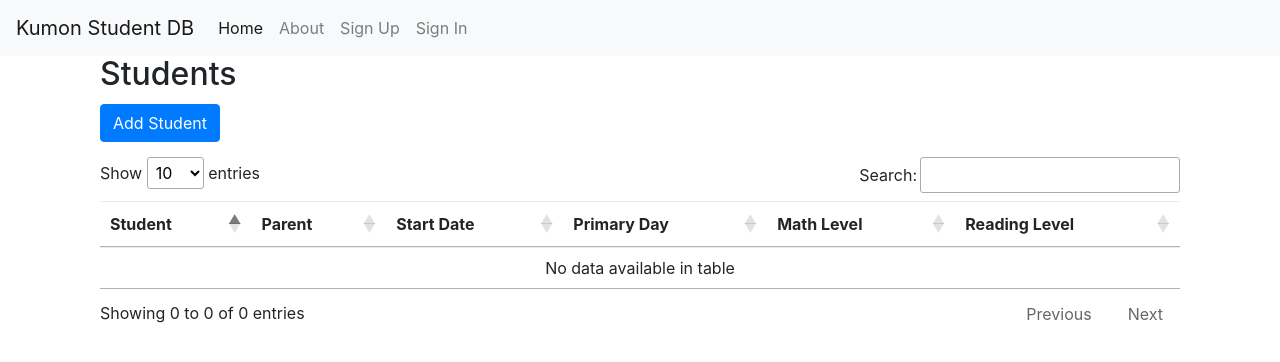
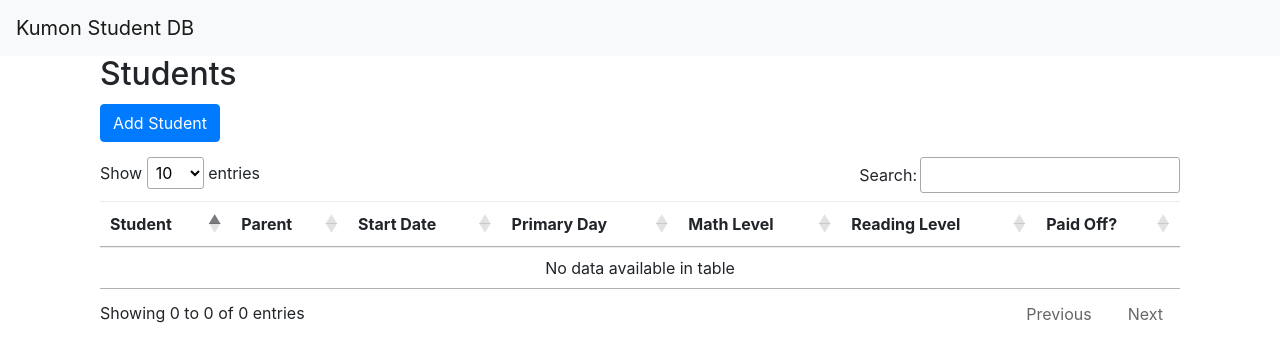
Before and after one commit to half-adder/kumon, a Django app: page /registration/students/ in a window 1280 px wide. Shown: the top 362 px of the page. Run offline with Django 3.2, Linux system fonts and the light colour scheme; data that the repository does not hold is empty; some libraries are stand-ins or nearby versions.

Commit message:
Make things more resilient

```diff
--- a/config/urls.py
+++ b/config/urls.py
@@ -6,10 +6,10 @@ from django.views.generic import TemplateView
 from django.views import defaults as default_views
 
 urlpatterns = [
-    path("", TemplateView.as_view(template_name="pages/home.html"), name="home"),
-    path(
-        "about/", TemplateView.as_view(template_name="pages/about.html"), name="about"
-    ),
+    # path("", TemplateView.as_view(template_name="pages/home.html"), name="home"),
+    # path(
+    #     "about/", TemplateView.as_view(template_name="pages/about.html"), name="about"
+    # ),
     # Django Admin, use {% url 'admin:index' %}
     path(settings.ADMIN_URL, admin.site.urls),
     # User management
--- a/kumon_student_db/static/js/student_form.js
+++ b/kumon_student_db/static/js/student_form.js
@@ -74,7 +74,6 @@ $("document").ready(function() {
 
 
 function getCostInfo(startDate, nSubjects, regDiscount, callback) {
-    console.log("hello");
     const params = {
         'start_date': startDate,
         'n_subjects': nSubjects,
--- a/kumon_student_db/student_registration/utils.py
+++ b/kumon_student_db/student_registration/utils.py
@@ -78,9 +78,9 @@ def prorated_cost(start_date, monthly_cost):
         start_date.year, start_date.month, calendar.SATURDAY
     ) + n_weekdays_in_month(start_date.year, start_date.month, calendar.TUESDAY)
 
-    return round((class_days_left / total_class_days) * monthly_cost)
+    return round((class_days_left / total_class_days) * float(monthly_cost))
 
 
 def total_cost(start_date, monthly_cost, registration_cost, n_subjects):
     per_subj_cost = prorated_cost(start_date, monthly_cost) + (2 * monthly_cost)
-    return registration_cost + (n_subjects * per_subj_cost)
+    return float(registration_cost) + float((n_subjects * per_subj_cost))
--- a/kumon_student_db/student_registration/views.py
+++ b/kumon_student_db/student_registration/views.py
@@ -4,6 +4,7 @@ from django.views.generic.edit import UpdateView, DeleteView, CreateView
 from django.http import JsonResponse, HttpResponse
 
 from dateutil import parser
+from decimal import Decimal
 
 from kumon_student_db.student_registration import models, forms, utils
 
@@ -80,12 +81,12 @@ def get_cost_info(request):
 
     start_date = parse_start_date_or_error(request)
     n_subjects = parse_n_subjects_or_error(request)
-    registration_discount = request.GET["registration_discount"]
+    registration_discount = Decimal(request.GET["registration_discount"])
+
     registration_base_cost = models.RegistrationCost.get_cost_for(start_date)
-    registration_cost = (
-        registration_base_cost * (100 - int(registration_discount)) / 100
-    )
+    registration_cost = float((100-registration_discount) * registration_base_cost / 100)
     monthly_cost = models.MonthlyCost.get_cost_for(start_date)
+
     response = {
         "monthly_cost": monthly_cost,
         "registration_cost": registration_cost,
--- a/kumon_student_db/templates/base.html
+++ b/kumon_student_db/templates/base.html
@@ -43,37 +43,37 @@
             aria-label="Toggle navigation">
       <span class="navbar-toggler-icon"></span>
     </button>
-    <a class="navbar-brand" href="{% url 'home' %}">Kumon Student DB</a>
+    <a class="navbar-brand" href="{% url 'student_registration:student-list' %}">Kumon Student DB</a>
 
-    <div class="collapse navbar-collapse" id="navbarSupportedContent">
-      <ul class="navbar-nav mr-auto">
-        <li class="nav-item active">
-          <a class="nav-link" href="{% url 'home' %}">Home <span class="sr-only">(current)</span></a>
-        </li>
-        <li class="nav-item">
-          <a class="nav-link" href="{% url 'about' %}">About</a>
-        </li>
-        {% if request.user.is_authenticated %}
-          <li class="nav-item">
+{#    <div class="collapse navbar-collapse" id="navbarSupportedContent">#}
+{#      <ul class="navbar-nav mr-auto">#}
+{#        <li class="nav-item active">#}
+{#          <a class="nav-link" href="{% url 'home' %}">Home <span class="sr-only">(current)</span></a>#}
+{#        </li>#}
+{#        <li class="nav-item active">#}
+{#          <a class="nav-link" href="{% url 'student_registration:student-list' %}">Students</a>#}
+{#        </li>#}
+{#        {% if request.user.is_authenticated %}#}
+{#          <li class="nav-item">#}
             {# URL provided by django-allauth/account/urls.py #}
-            <a class="nav-link" href="{% url 'users:detail' request.user.username %}">{% trans "My Profile" %}</a>
-          </li>
-          <li class="nav-item">
+{#            <a class="nav-link" href="{% url 'users:detail' request.user.username %}">{% trans "My Profile" %}</a>#}
+{#          </li>#}
+{#          <li class="nav-item">#}
             {# URL provided by django-allauth/account/urls.py #}
-            <a class="nav-link" href="{% url 'account_logout' %}">{% trans "Sign Out" %}</a>
-          </li>
-        {% else %}
-          <li class="nav-item">
+{#            <a class="nav-link" href="{% url 'account_logout' %}">{% trans "Sign Out" %}</a>#}
+{#          </li>#}
+{#        {% else %}#}
+{#          <li class="nav-item">#}
             {# URL provided by django-allauth/account/urls.py #}
-            <a id="sign-up-link" class="nav-link" href="{% url 'account_signup' %}">{% trans "Sign Up" %}</a>
-          </li>
-          <li class="nav-item">
+{#            <a id="sign-up-link" class="nav-link" href="{% url 'account_signup' %}">{% trans "Sign Up" %}</a>#}
+{#          </li>#}
+{#          <li class="nav-item">#}
             {# URL provided by django-allauth/account/urls.py #}
-            <a id="log-in-link" class="nav-link" href="{% url 'account_login' %}">{% trans "Sign In" %}</a>
-          </li>
-        {% endif %}
-      </ul>
-    </div>
+{#            <a id="log-in-link" class="nav-link" href="{% url 'account_login' %}">{% trans "Sign In" %}</a>#}
+{#          </li>#}
+{#        {% endif %}#}
+{#      </ul>#}
+{#    </div>#}
   </nav>
 
 </div>
--- a/kumon_student_db/templates/student_registration/student_form_cost_table.html
+++ b/kumon_student_db/templates/student_registration/student_form_cost_table.html
@@ -1,5 +1,5 @@
 <div class="form-group col">
-  <table class="table table-bordered">
+  <table class="table table-bordered table-sm">
     <thead>
     <tr>
       <th scope="col"></th>
--- a/kumon_student_db/templates/student_registration/student_list.html
+++ b/kumon_student_db/templates/student_registration/student_list.html
@@ -15,6 +15,7 @@
           <th scope="col">Primary Day</th>
           <th scope="col">Math Level</th>
           <th scope="col">Reading Level</th>
+          <th scope="col">Paid Off?</th>
         </tr>
       </thead>
 
@@ -27,6 +28,7 @@
             <td>{{ student.get_primary_day_display }}</td>
             <td>{{ student.math_level }}</td>
             <td>{{ student.reading_level }}</td>
+            <td>{{ student.is_fully_paid }}</td>
           </tr>
         {% endfor %}
       </tbody>
```
Also changed, not shown: kumon_student_db/student_registration/forms.py (+47 -30 lines), kumon_student_db/student_registration/models.py (+26 -17 lines), kumon_student_db/student_registration/migrations/0007_auto_20180709_1905.py (added), kumon_student_db/student_registration/migrations/0008_auto_20180709_1945.py (added), kumon_student_db/student_registration/migrations/0009_auto_20180709_2023.py (added), kumon_student_db/student_registration/migrations/0010_auto_20180709_2024.py (added).
